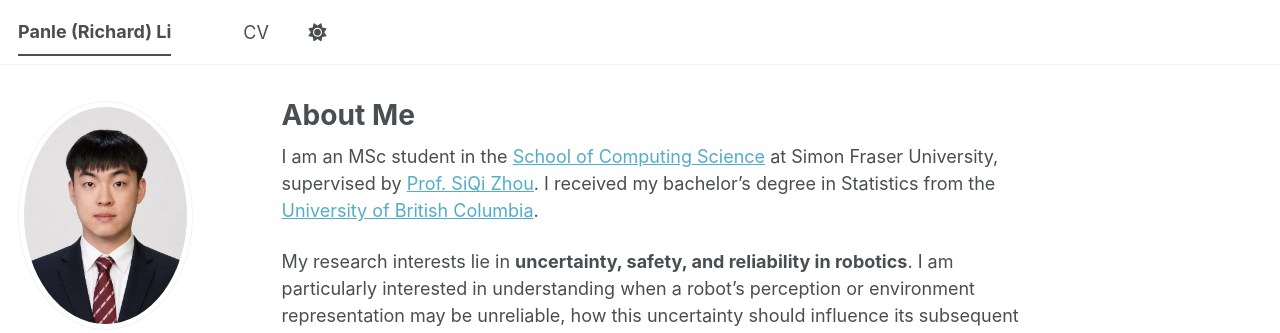
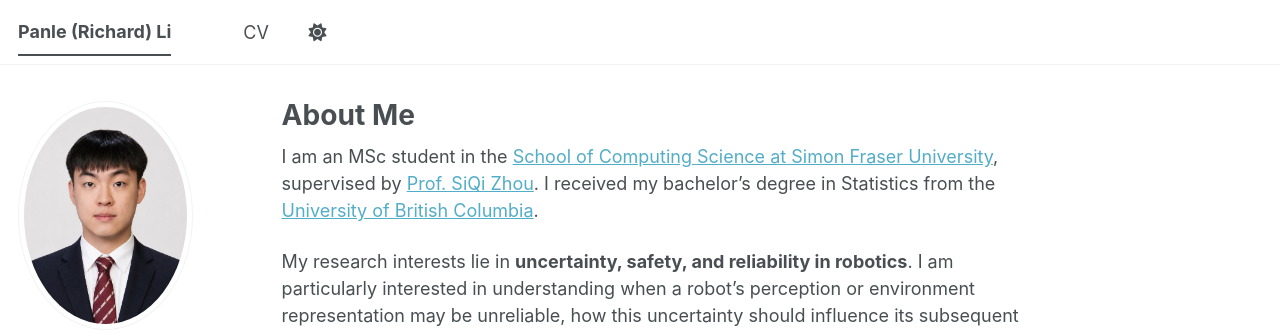
Before and after one commit to panleli/panleli.github.io, a Jekyll site: the page built from _pages/about.md, in a window 1280 px wide and 1061 px high. Shown: the top 333 px of the window. Built offline with Jekyll 4.4.1, drawn with Linux system fonts in a browser that asks for light colours; a style sheet for code colours, icons or effects is not loaded.

```diff
--- a/_pages/about.md
+++ b/_pages/about.md
@@ -7,7 +7,7 @@ redirect_from:
   - /about.html
 ---
 
-I am an MSc student in the [School of Computing Science](https://www.sfu.ca/computing.html) at Simon Fraser University, supervised by [Prof. SiQi Zhou](https://siqizhou.com/). I received my bachelor's degree in Statistics from the [University of British Columbia](https://www.ubc.ca/).
+I am an MSc student in the [School of Computing Science at Simon Fraser University](https://www.sfu.ca/computing.html), supervised by [Prof. SiQi Zhou](https://siqizhou.com/). I received my bachelor's degree in Statistics from the [University of British Columbia](https://www.ubc.ca/).
 
 My research interests lie in **uncertainty, safety, and reliability in robotics**. I am particularly interested in understanding when a robot's perception or environment representation may be unreliable, how this uncertainty should influence its subsequent actions, and how robotic systems can be evaluated more rigorously beyond overall task success rates.
 
```
